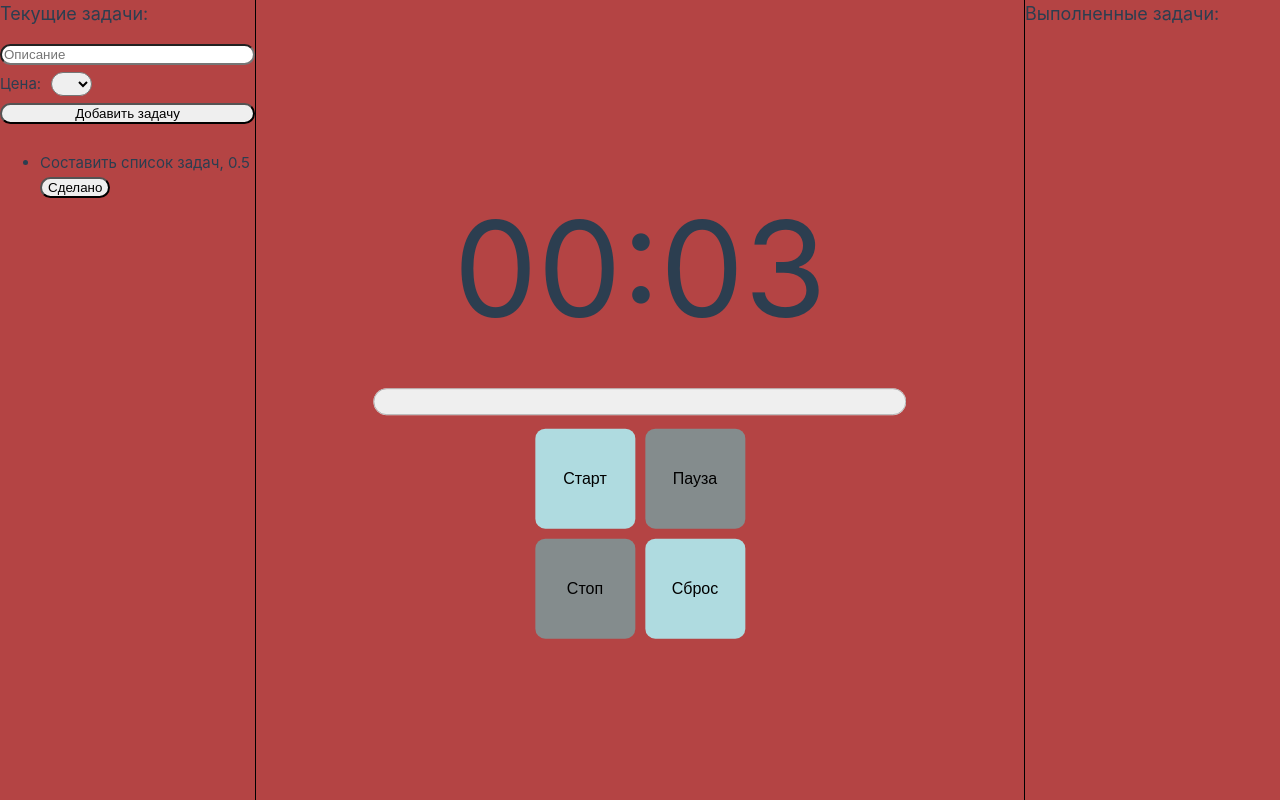
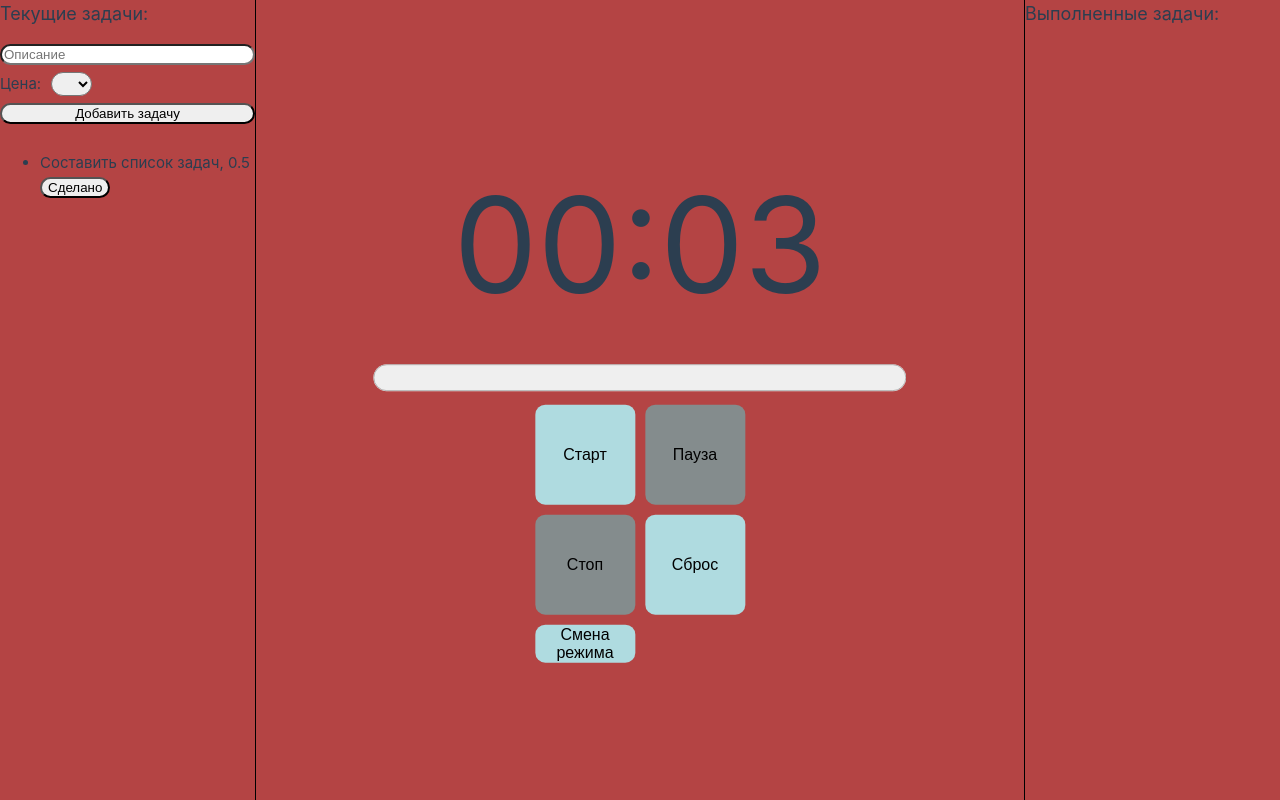
Before and after one commit to Aramis2424/pomodoro, a Vue app: page / in a window 1280 px wide. Built offline with nearby package versions, Linux system fonts and the light colour scheme.

Commit message:
add changeMode btn

```diff
--- a/src/components/Timer.vue
+++ b/src/components/Timer.vue
@@ -93,6 +93,7 @@ const changeColor = () => {
 }
 
 const changeMode = () => {
+  stop()
   if (isModeWork.value === true) {
     isModeWork.value = false
     duration.value = getRelaxTime()
@@ -119,7 +120,7 @@ initSystem()
         <button class="btn" @click="pause" :disabled="!isActive">Пауза</button>
         <button class="btn" @click="stop"  :disabled="!isActive">Стоп</button>
         <button class="btn" @click="reset" :disabled="isActive">Сброс</button>
-        <!-- <button class="btn">Смена режима</button> -->
+        <button class="btn" @click="changeMode">Смена режима</button>
     </div>
   </div>
 
```
